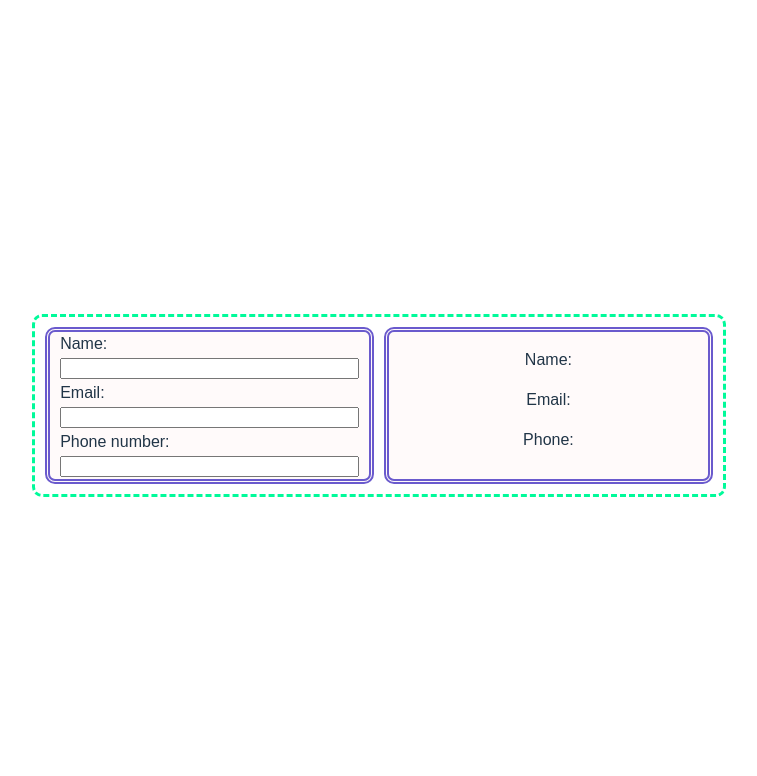
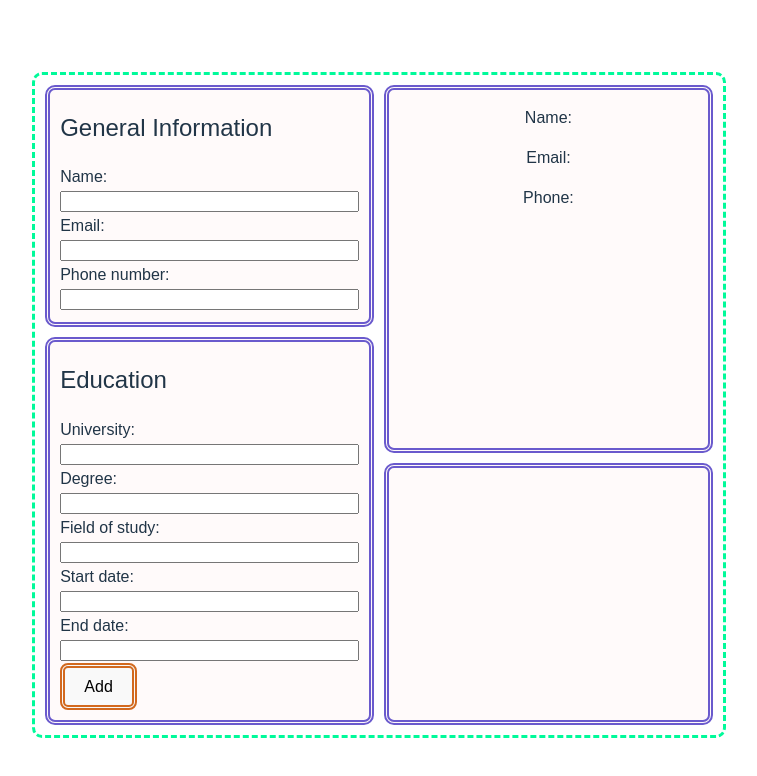
Before and after one commit to Prin-S/cv-application, a React (Vite) app: page / in a window 1280 px wide. Shown: the top 776 px of the page, without its empty margins (261-1018 px from the left). Built offline with nearby package versions, Linux system fonts and the light colour scheme; a web font is replaced by a local one.

Commit message:
Added more fields and information display.
Added input for education information on the left and the ability to display it on the right.

```diff
--- a/src/components/cv.jsx
+++ b/src/components/cv.jsx
@@ -9,43 +9,89 @@ function GeneralInformation({ id, text, type, onChange }) {
     );
 }
 
-function LeftSide({ onChange }) {
+function EducationInformation({ onSubmit }) {
     return (
-        <>
-            <div className="box form-box">
-                <form>
-                    <GeneralInformation id="name" text="Name" type="text" onChange={onChange} />
-                    <GeneralInformation id="email" text="Email" type="email" onChange={onChange} />
-                    <GeneralInformation id="phone" text="Phone number" type="tel" onChange={onChange} />
-                </form>
-            </div>
+        <div className="box form-box">
+            <h2>Education</h2>
+            <form onSubmit={onSubmit}>
+                <label htmlFor="university">University: <input id="university" className="input" type="text" name="university" required /></label><br />
+                <label htmlFor="degree">Degree: <input id="degree" className="input" type="text" name="degree" required /></label><br />
+                <label htmlFor="field">Field of study: <input id="field" className="input" type="text" name="field" required /></label><br />
+                <label htmlFor="start">Start date: <input id="start" className="input" type="text" name="start" required /></label><br />
+                <label htmlFor="end">End date: <input id="end" className="input" type="text" name="end" required /></label><br />
+                <button className="button" type="submit">Add</button>
+            </form>
 
-        </>
+        </div>
     );
 }
 
-function RightSide({ text }) {
+function LeftSide({ onGenChange, onEduSubmit }) {
     return (
-        <div className="box">
-            <p>Name: {text.name}</p>
-            <p>Email: {text.email}</p>
-            <p>Phone: {text.phone}</p>
+        <div className="container container-inner">
+            <div className="box form-box">
+                <h2>General Information</h2>
+                <form>
+                    <GeneralInformation id="name" text="Name" type="text" onChange={onGenChange} />
+                    <GeneralInformation id="email" text="Email" type="email" onChange={onGenChange} />
+                    <GeneralInformation id="phone" text="Phone number" type="tel" onChange={onGenChange} />
+                </form>
+            </div>
+            <EducationInformation onSubmit={onEduSubmit} />
+        </div>
+    );
+}
+
+function RenderEducation({ item }) {
+    console.log(item.id);
+    return (
+        <ul>
+            <li>{item.university}</li>
+            <li>{item.degree}</li>
+            <li>{item.field}</li>
+            <li>{item.start}</li>
+            <li>{item.end}</li>
+        </ul>
+    );
+}
+
+function RightSide({ genText, eduText }) {
+
+    return (
+        <div className="container container-inner">
+            <div className="box">
+                <p>Name: {genText.name}</p>
+                <p>Email: {genText.email}</p>
+                <p>Phone: {genText.phone}</p>
+            </div>
+            <div className="box">
+                {eduText.map(item => {
+                    return <RenderEducation key={item.id} item={item} />;
+                })}
+            </div>
         </div>
     );
 }
 
 function CVContainer() {
     const [genInfo, setGenInfo] = useState({ name: '', email: '', phone: '' });
+    const [eduInfo, setEduInfo] = useState([]);
 
-    function handleChange(e) {
+    function handleGenInfoChange(e) {
         const newGenInfo = { ...genInfo, [e.target.id]: e.target.value };
         setGenInfo(newGenInfo);
     }
 
+    function handleEduInfoSubmit(e) {
+        e.preventDefault();
+        const newEduInfo = [ ...eduInfo, { id: crypto.randomUUID(), university: e.target[0].value, degree: e.target[1].value, field: e.target[2].value, start: e.target[3].value, end: e.target[4].value } ];
+        setEduInfo(newEduInfo);
+    }
+
     return (
         <div className="container">
-            <LeftSide onChange={handleChange} />
-            <RightSide text={genInfo} />
+            <LeftSide onGenChange={handleGenInfoChange} onEduSubmit={handleEduInfoSubmit} />
+            <RightSide genText={genInfo} eduText={eduInfo} />
         </div>
     );
 }
--- a/src/styles/styles.css
+++ b/src/styles/styles.css
@@ -26,11 +26,18 @@ p, div, span, label, input, button, h1, h2, h3, h4, h5, h6 {
     border-radius: 10px;
 }
 
+.container-inner {
+    grid-template-columns: repeat(1, 1fr);
+    margin: 0;
+    padding: 0;
+    border: none;
+}
+
 .box {
     background-color: snow;
     border: thick double slateblue;
     border-radius: 10px;
-    padding: 0 10px;
+    padding: 0px 10px 10px;
 }
 
 .form-box {
@@ -42,3 +49,13 @@ p, div, span, label, input, button, h1, h2, h3, h4, h5, h6 {
     box-sizing: border-box;
     width: 100%;
 }
+
+.button {
+    border: thick double chocolate;
+}
+
+.button:hover {
+    background-color: lightsalmon;
+    border: thick double sienna;
+    transition: background-color 0.5s ease;
+}
```
